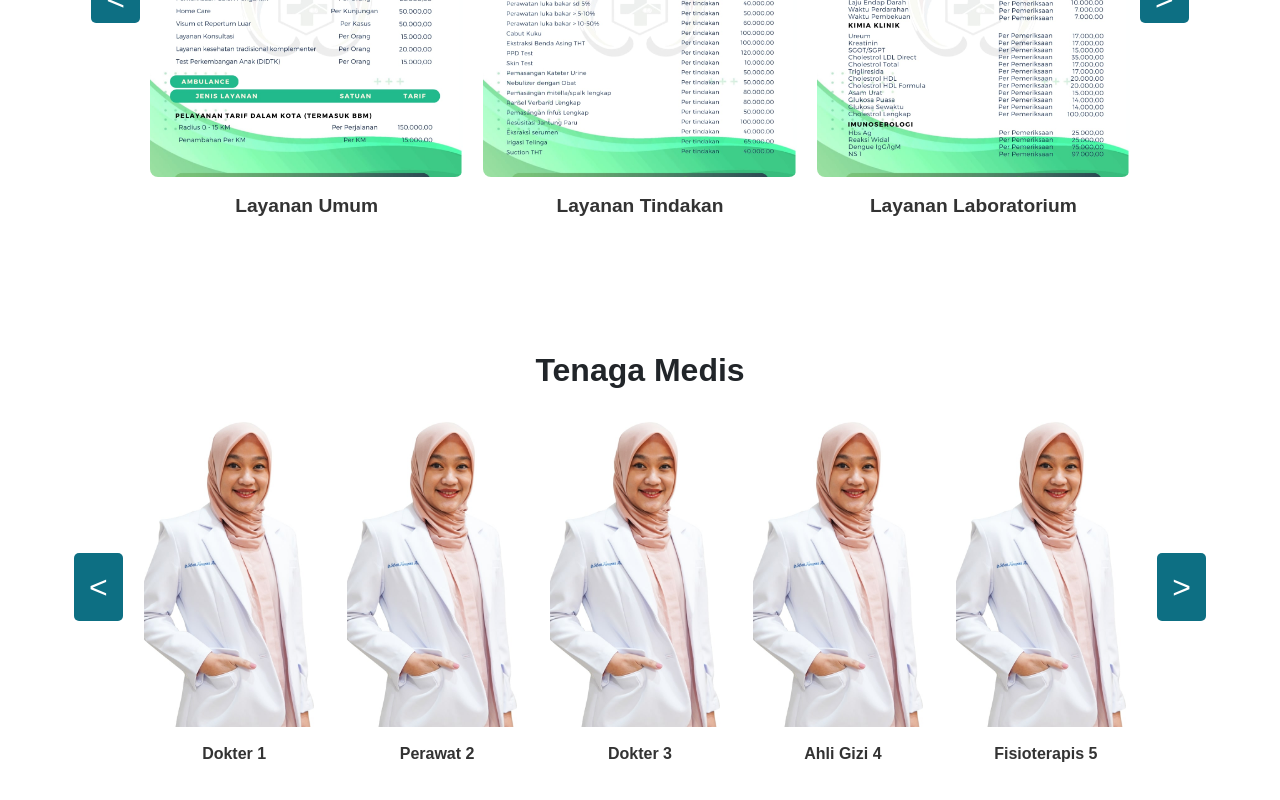
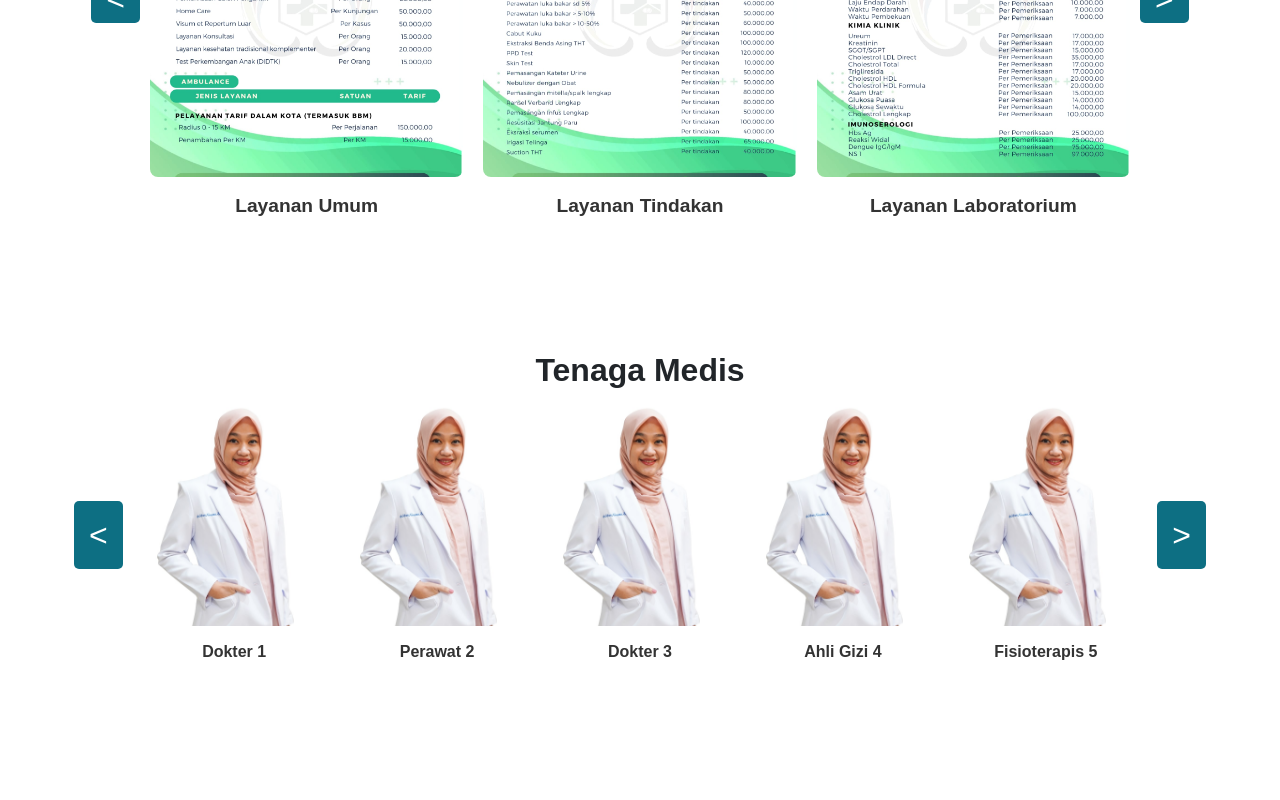
Before and after one commit to Yusufalfaa/puskesmas_kujangsari_react, a React (Create React App) app: page / in a window 1280 px wide. Shown: the part 2442-3242 px from the top of the page. After the commit the page ends 3154 px from the top, so only its background shows below. Built offline with nearby package versions, Linux system fonts and the light colour scheme.

Commit message:
Tenaga Medis

```diff
--- a/src/components/TenagaMedis.css
+++ b/src/components/TenagaMedis.css
@@ -29,27 +29,45 @@
 }
 
 .tenaga-carousel-item {
-    flex: 0 0 calc(100% / 5); /* 5 per baris di desktop */
+  flex: 0 0 calc(100% / 5);
   padding: 10px;
-    text-align: center;
+  box-sizing: border-box;
+  display: flex;
+  justify-content: center;
+}
+
+.tenaga-card {
+  width: 180px;
+  height: 255px;
+  display: flex;
+  flex-direction: column;
+  align-items: center;
+  justify-content: flex-start;
+  border-radius: 10px;
+  overflow: hidden;
   box-sizing: border-box;
 }
 
 .tenaga-carousel-image {
-    width: 180px;
-    height: 320px;
+  width: 100%;
+  height: 219px;
   object-fit: cover;
+  border-radius: 8px;
   cursor: pointer;
-    border-radius: 10px;
   transition: transform 0.3s;
   margin-bottom: 15px;
 }
 
 .tenaga-caption {
+  height: 21px;
   font-size: 1rem;
   font-weight: bold;
   color: #333;
-    margin-top: 8px;
+  margin-top: 0;
+  display: flex;
+  align-items: center;
+  justify-content: center;
+  text-align: center;
 }
 
 .tenaga-carousel-image:hover {
@@ -124,14 +142,14 @@
   background-color: rgba(0, 0, 0, 1);
 }
 
-  /* Responsif tablet (2 gambar) */
+/* Tablet */
 @media (max-width: 992px) {
   .tenaga-carousel-item {
     flex: 0 0 calc(100% / 2);
   }
 }
 
-  /* Responsif HP (1 gambar) */
+/* HP */
 @media (max-width: 576px) {
   .tenaga-carousel-item {
     flex: 0 0 100%;
--- a/src/components/TenagaMedis.jsx
+++ b/src/components/TenagaMedis.jsx
@@ -71,6 +71,7 @@
           >
             {images.map((img, index) => (
               <div key={index} className="tenaga-carousel-item">
+                <div className="tenaga-card">
                   <img
                     src={img.src}
                     alt={`Tenaga Medis ${index + 1}`}
@@ -78,6 +79,7 @@
                     onClick={() => setPopupImage(img.src)}
                   />
                   <span className="tenaga-caption">{img.caption}</span>
+                </div>
               </div>
             ))}
           </div>
```
Lines whose indentation alone changed are shown as unchanged.
